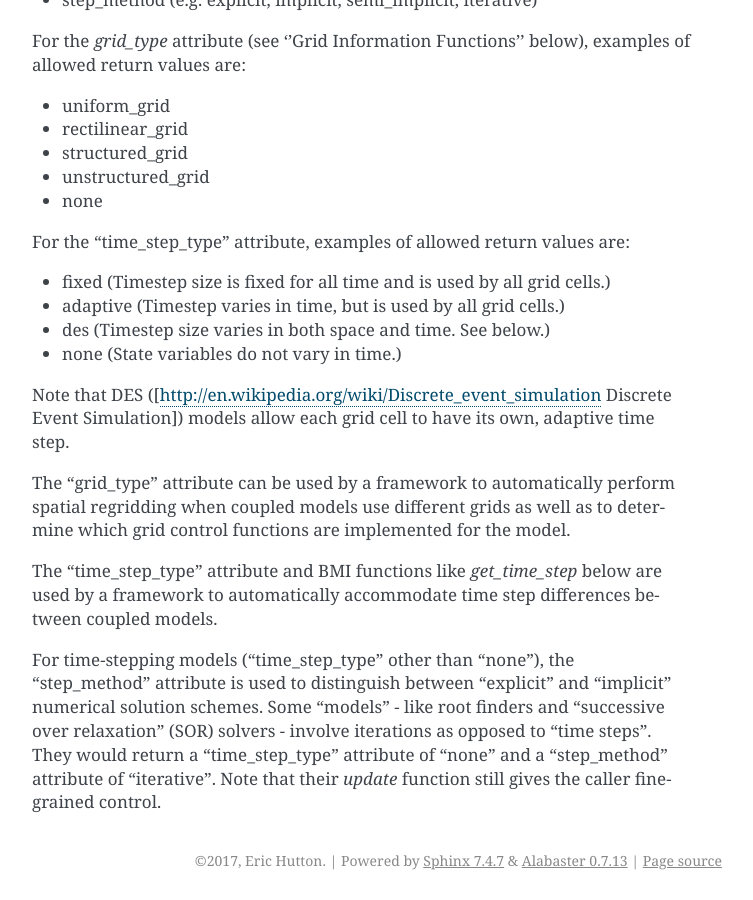
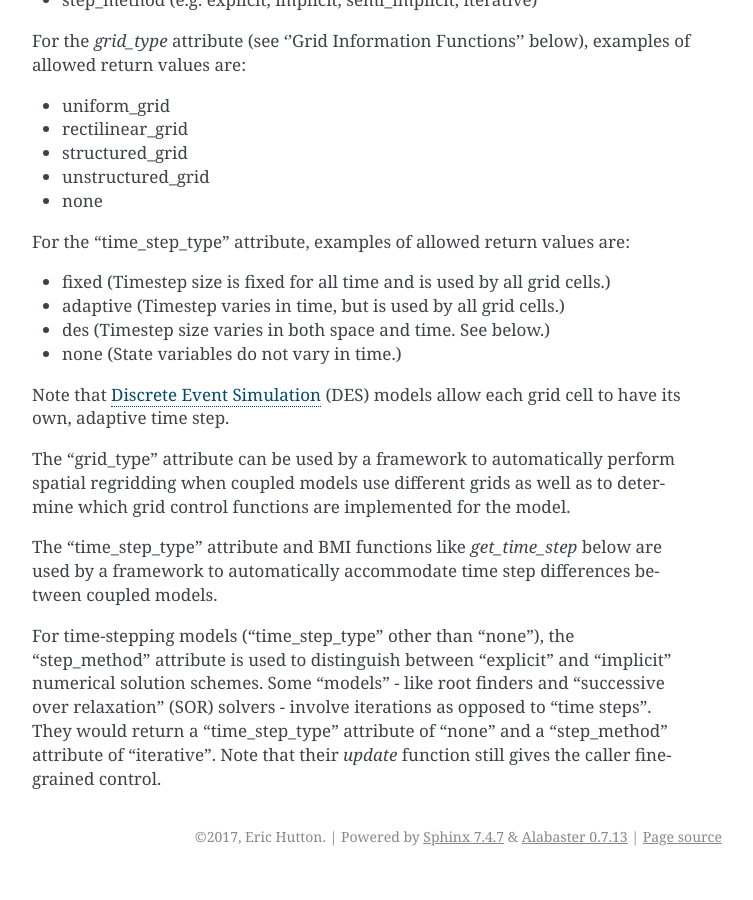
Before and after one commit to csdms/bmi, a Sphinx documentation site: the page built from docs/source/bmi.info_funcs.rst, in a window 1280 px wide and 900 px high, scrolled down 1803 px. Shown: the whole window, without its empty margins (388-1141 px from the left). Built offline with Sphinx 7.4.7, drawn with Linux system fonts in a browser that asks for light colours; formulas are drawn with MathJax 3; after the commit the page ends 2679 px from its top, so only the background shows below that; some of the changed lines change nothing that is shown.

Commit message:
Fix link formatting

```diff
--- a/docs/source/bmi.info_funcs.rst
+++ b/docs/source/bmi.info_funcs.rst
@@ -116,8 +116,9 @@ are:
 * des (Timestep size varies in both space and time.  See below.)
 * none (State variables do not vary in time.)
 
-Note that DES ([http://en.wikipedia.org/wiki/Discrete_event_simulation
-Discrete Event Simulation]) models allow each grid cell to have its
+Note that `Discrete Event Simulation
+<http://en.wikipedia.org/wiki/Discrete_event_simulation>`_
+(DES) models allow each grid cell to have its
 own, adaptive time step.
 
 The "grid_type" attribute can be used by a framework to automatically
```
